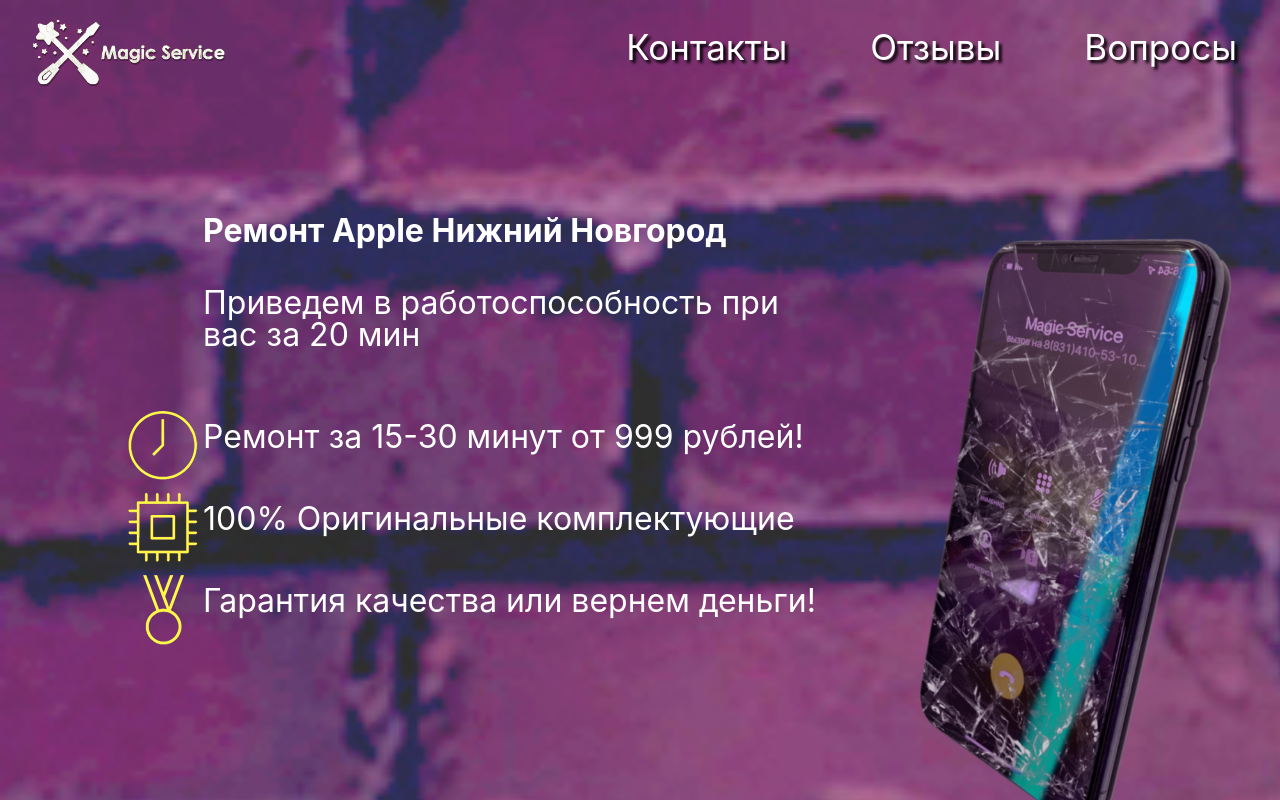
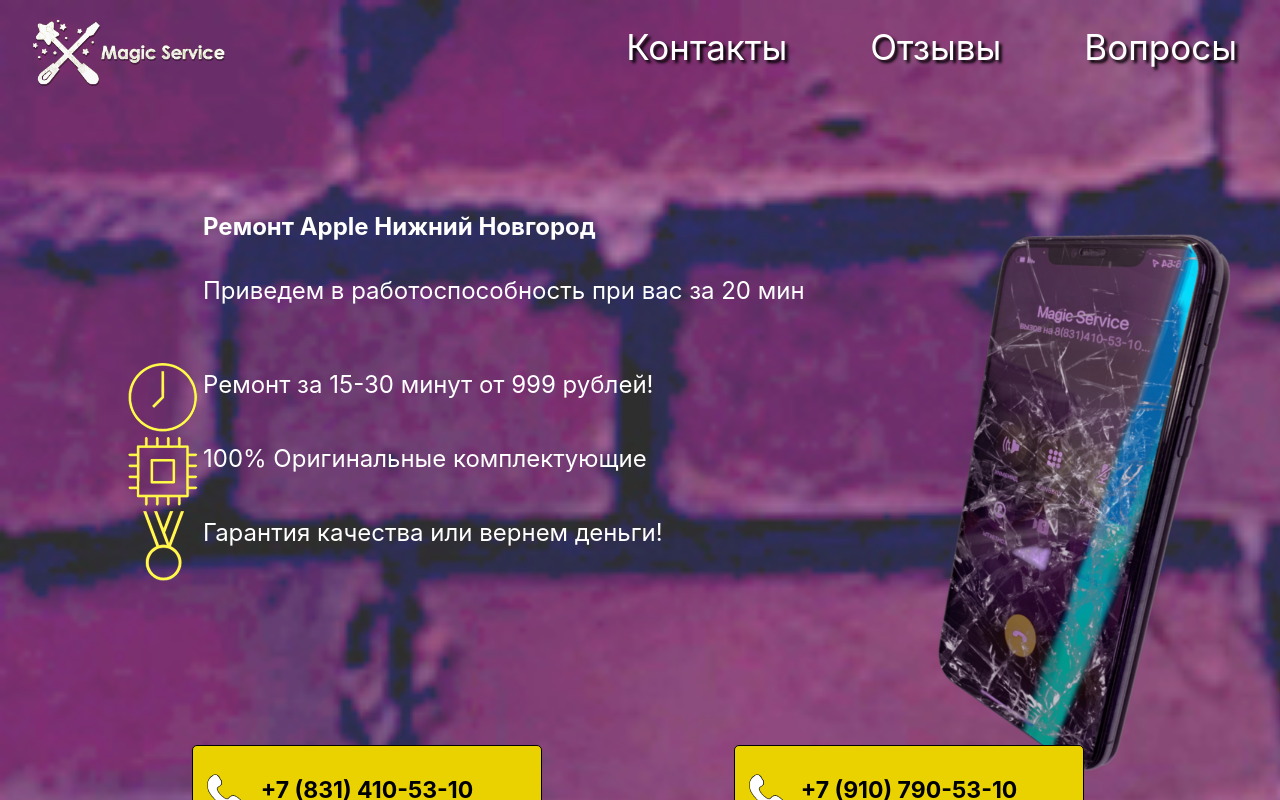
Before and after one commit to Ruolodi/RavelTest, a Vue app: page / in a window 1280 px wide. Shown: the top 800 px of the page. Built offline with nearby package versions, Linux system fonts and the light colour scheme; what vue-yandex-maps would draw is missing.

Commit message:
newStylesAppHead

```diff
--- a/src/components/AppHead.vue
+++ b/src/components/AppHead.vue
@@ -5,7 +5,7 @@
    <div class="container" id="head">
 
       <div class="buttonURL" v-scroll-to="'#questions'"><a >Вопросы</a></div>
-      <div class="buttonURL" v-scroll-to="'#photos'"><a >Отзывы</a></div>
+      <div class="buttonURL"  v-scroll-to="'#photos'"><a >Отзывы</a></div>
       <div class="buttonURL" v-scroll-to="'#callMe'"><a >Контакты</a></div>
 
 
--- a/src/components/contentRav.vue
+++ b/src/components/contentRav.vue
@@ -24,7 +24,7 @@
           <div class="slider">
 
               <button class="prev" @click="prev" ></button>
-              <a  @click="showSlider=!showSlider" target="_blank"> <img class="imgSlider" :src="arr[numberSlide].photo" alt="" ></a>
+              <a  @click="showSlider=!showSlider"  > <img class="imgSlider" @click="show()" :src="arr[numberSlide].photo" alt="" ></a>
 
               <button class="next" @click="next" ></button>
 
--- a/src/components/footer.vue
+++ b/src/components/footer.vue
@@ -17,16 +17,10 @@
                <button class="btn" v-scroll-to="'#callMe'">+7(910)790-53-10</button>
       </div>
         <div class="cardFooter">
-          <div class="logoContactsVk">
-            <a href=""></a>
-          </div>
-          <div class="logoContactsInst">
-            <a href=""></a>
-          </div>
-          <div class="logoContactsTelegram">
-            <a href=""></a>
-          </div>
-      </div>
+         <a target="_blank" href="https://vk.com/magicserviceru"> <div class="logoContactsVk"></div></a>
+         <a target="_blank" href="https://instagram.com/magicservice.ru?utm_medium=copy_link"> <div class="logoContactsInst"></div> </a>
+         <a target="_blank" href="https://tlgg.ru/magicserviceru" > <div class="logoContactsTelegram"> </div></a>
+</div>
   </div>
 </template>
 
--- a/src/theme.css
+++ b/src/theme.css
@@ -134,7 +134,7 @@
 }
 
 .bodyBlock {
-  background: url("../images/hand.png") 90% 26vh/400px 800px no-repeat scroll, url("../images/logo.png") 3% 20px/15% no-repeat scroll, url("../images/fon.jpg") 0 0/cover no-repeat fixed;
+  background: url("../images/hand.png") 90% 26vh/300px 600px no-repeat scroll, url("../images/logo.png") 3% 20px/15% no-repeat scroll, url("../images/fon.jpg") 0 0/cover no-repeat fixed;
   width: 100vmax;
 }
 
@@ -221,7 +221,7 @@
 }
 
 .list {
-  font-size: 4vh;
+  font-size: 3vh;
   display: -webkit-box;
   display: -ms-flexbox;
   display: flex;
@@ -999,7 +999,7 @@
 
 @media (max-width: 1450px) {
   .bodyBlock {
-    background: url("../images/hand.png") 95% 5%/25% no-repeat scroll, url("../images/logo.png") 3% 20px/15% no-repeat scroll, url("../images/fon.jpg") 0 0/cover no-repeat fixed;
+    background: url("../images/hand.png") 95% 5%/300px 600px no-repeat scroll, url("../images/logo.png") 3% 20px/15% no-repeat scroll, url("../images/fon.jpg") 0 0/cover no-repeat fixed;
   }
   .card {
     position: relative;
@@ -1012,17 +1012,21 @@
 }
 
 @media (max-width: 800px) {
-  .buttonURL {
-    float: right;
+  .container {
     width: -webkit-fit-content;
     width: -moz-fit-content;
     width: fit-content;
+  }
+  .buttonURL {
+    width: 25vmax;
     height: -webkit-fit-content;
     height: -moz-fit-content;
     height: fit-content;
     display: inline;
     padding: 30px;
     cursor: pointer;
+    margin: 22% 5% 0 0;
+    padding: 0;
   }
   .mob {
     padding: 10px;
@@ -1036,14 +1040,14 @@
     display: none;
   }
   .bodyBlock {
-    background: url("../images/hand.png") 0 0/0% no-repeat scroll, url("../images/logo.png") 5% 30px/15% no-repeat scroll, url("../images/fon.jpg") 0 0/cover no-repeat fixed;
+    background: url("../images/hand.png") 0 0/0% no-repeat scroll, url("../images/logo.png") 50% 30px/40% no-repeat scroll, url("../images/fon.jpg") 0 0/cover no-repeat fixed;
     width: 100vmax;
   }
   .containerContent {
     display: none;
   }
   .containerContent1 {
-    margin: 70% 0 0 0;
+    margin: 40% 0 0 0;
     padding: 0 0 40px 0;
     width: 100vmax;
     height: -webkit-fit-content;
@@ -1129,8 +1133,8 @@
   }
   .card .btn {
     position: relative;
-    margin: 75px 0 0 20%;
-    width: 350px;
+    margin: 150px 0 0 20%;
+    width: 400px;
     height: -webkit-fit-content;
     height: -moz-fit-content;
     height: fit-content;
@@ -1139,7 +1143,7 @@
     background-color: #e9d200;
     font-weight: bold;
     color: black;
-    font-size: 20px;
+    font-size: 25px;
     display: -webkit-box;
     display: -ms-flexbox;
     display: flex;
--- a/src/theme.scss
+++ b/src/theme.scss
@@ -6,7 +6,7 @@
     background-color: rgb(37, 29, 55);
 }
 .bodyBlock{
-    background: url('../images/hand.png') 90% 26vh/400px 800px no-repeat scroll, url('../images/logo.png') 3% 20px/ 15% no-repeat scroll,
+    background: url('../images/hand.png') 90% 26vh/300px 600px no-repeat scroll, url('../images/logo.png') 3% 20px/ 15% no-repeat scroll,
     url('../images/fon.jpg') 0 0/cover no-repeat fixed;
 
 
@@ -87,7 +87,7 @@
  }
 
  .list{
-     font-size: 4vh;
+     font-size: 3vh;
      display: flex;
      flex-wrap: wrap;
      margin-left: 10vmax;
@@ -747,7 +747,7 @@
 
 
     .bodyBlock{
-        background: url('../images/hand.png') 95% 5%/25% no-repeat scroll , url('../images/logo.png') 3% 20px/ 15% no-repeat scroll,
+        background: url('../images/hand.png') 95% 5%/300px 600px no-repeat scroll , url('../images/logo.png') 3% 20px/ 15% no-repeat scroll,
         url('../images/fon.jpg') 0 0/cover no-repeat fixed;
 
 
@@ -767,14 +767,23 @@
 //мобилка
 @media (max-width: 800px) {
 
+    .container{
+
+        width: fit-content;
+
+    }
     .buttonURL{
 
-        float: right;
-        width: fit-content;
+
+        width:  25vmax;
         height: fit-content;
         display: inline;
         padding: 30px;
         cursor: pointer;
+        margin: 22% 5% 0 0;
+        padding: 0;
+
+
     }
     .mob{
             padding: 10px;
@@ -791,7 +800,7 @@
         display: none;
     }
     .bodyBlock{
-        background: url('../images/hand.png') 0 0/0% no-repeat scroll , url('../images/logo.png') 5% 30px/ 15% no-repeat scroll,
+        background: url('../images/hand.png') 0 0/0% no-repeat scroll , url('../images/logo.png') 50% 30px/ 40% no-repeat scroll,
         url('../images/fon.jpg') 0 0/cover no-repeat fixed;
 
 
@@ -803,7 +812,7 @@
          display: none;
      }
     .containerContent1{
-        margin: 70% 0 0 0;
+        margin: 40% 0 0 0;
         padding: 0 0 40px 0;
         width: 100vmax;
         height: fit-content;
@@ -870,15 +879,15 @@
 
         .btn{
             position: relative;
-            margin: 75px 0 0 20%;
-            width: 350px;
+            margin: 150px 0 0 20%;
+            width: 400px;
             height: fit-content;
             padding: 30px;
             border-radius: 5px;
             background-color: #e9d200;
             font-weight: bold;
             color: rgb(0, 0, 0);
-            font-size: 20px;
+            font-size: 25px;
             display: flex;
             align-items: center;
             flex-direction: row;
```
Also changed, not shown: 2 other files (tests, documents, lock files or other folders).
